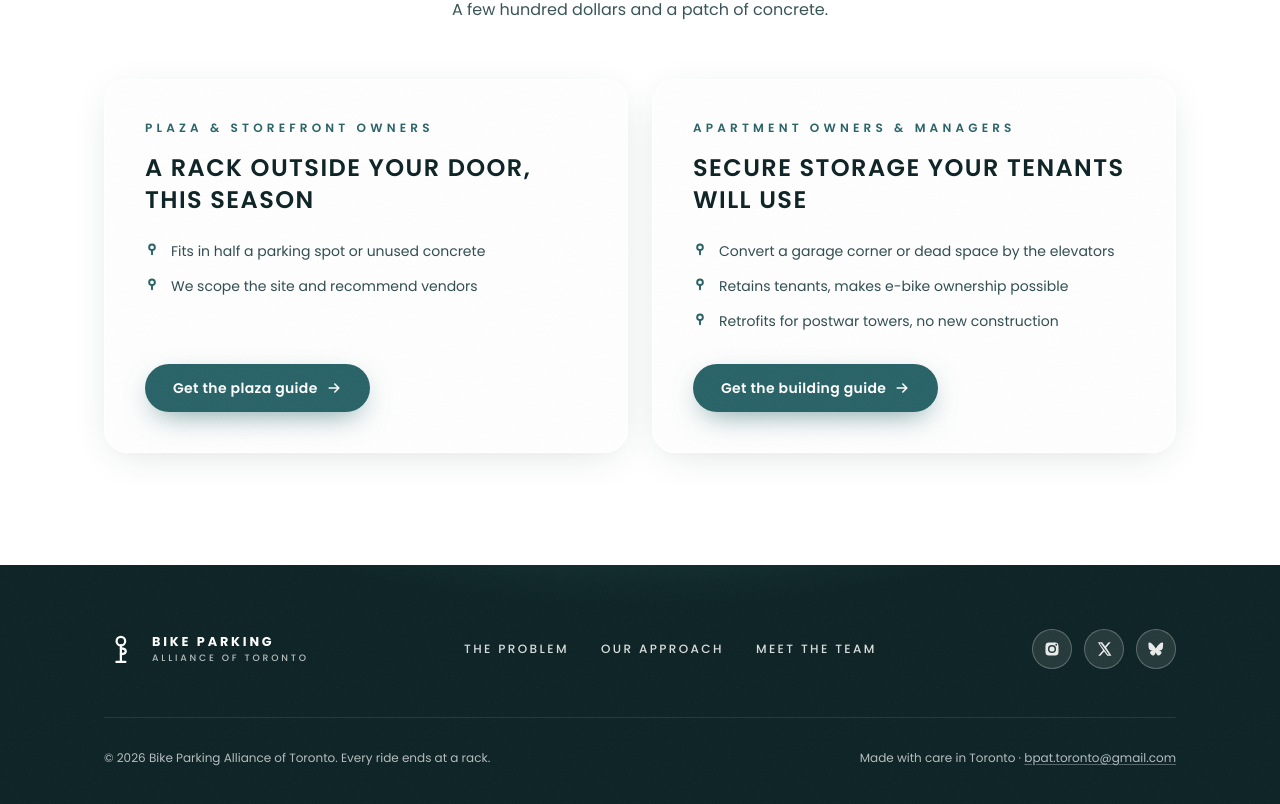
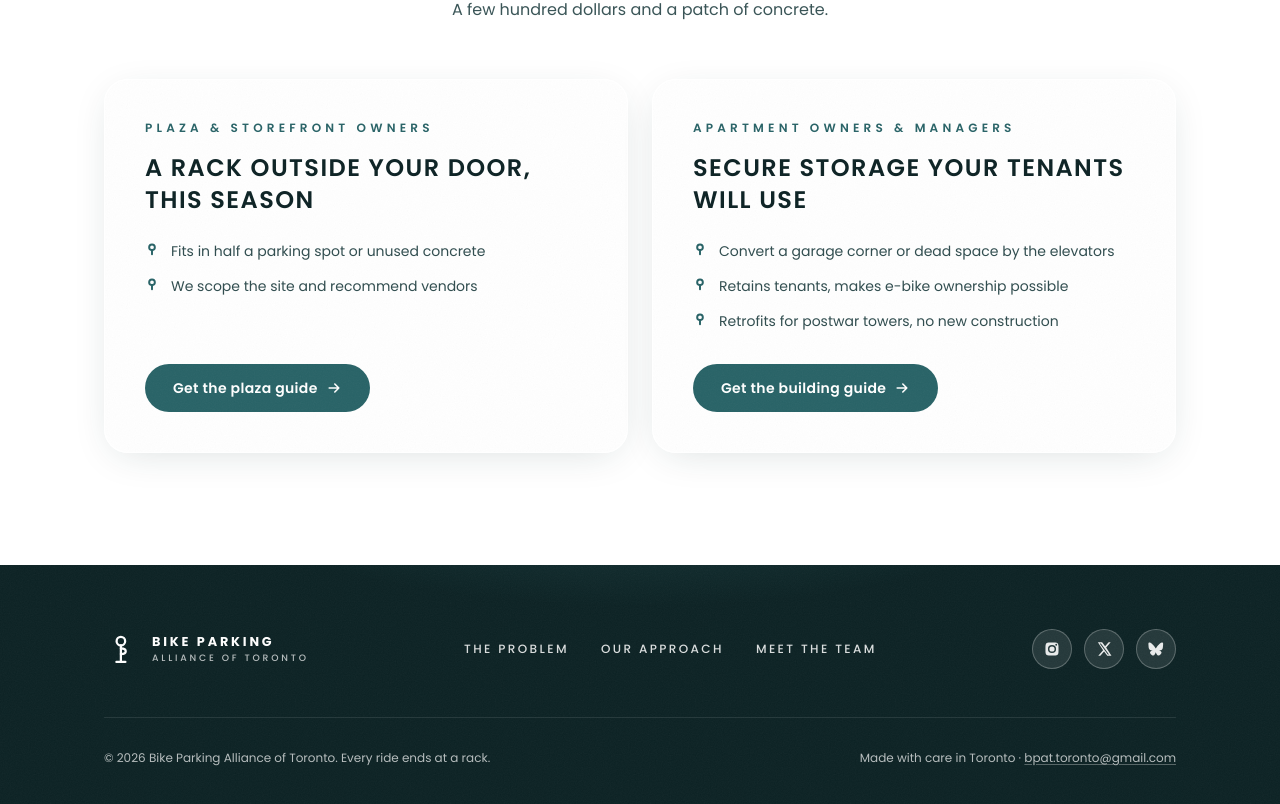
Before and after one commit to bpatoronto/bpat-website, a React (Vite) app: page / in a window 1280 px wide. Shown: the part 3543-4347 px from the top of the page. Built offline with nearby package versions, Linux system fonts and the light colour scheme.

Commit message:
Style: remove button glow

```diff
--- a/src/index.css
+++ b/src/index.css
@@ -70,7 +70,7 @@ body {
   }
 
   .btn-solid {
-    @apply bg-pine-600 text-white shadow-[0_10px_30px_-10px_rgba(39,98,102,0.7)] hover:-translate-y-0.5 hover:bg-pine-700 hover:shadow-[0_16px_36px_-12px_rgba(39,98,102,0.8)];
+    @apply bg-pine-600 text-white hover:-translate-y-0.5 hover:bg-pine-700;
   }
 
   .btn-glass {
```
